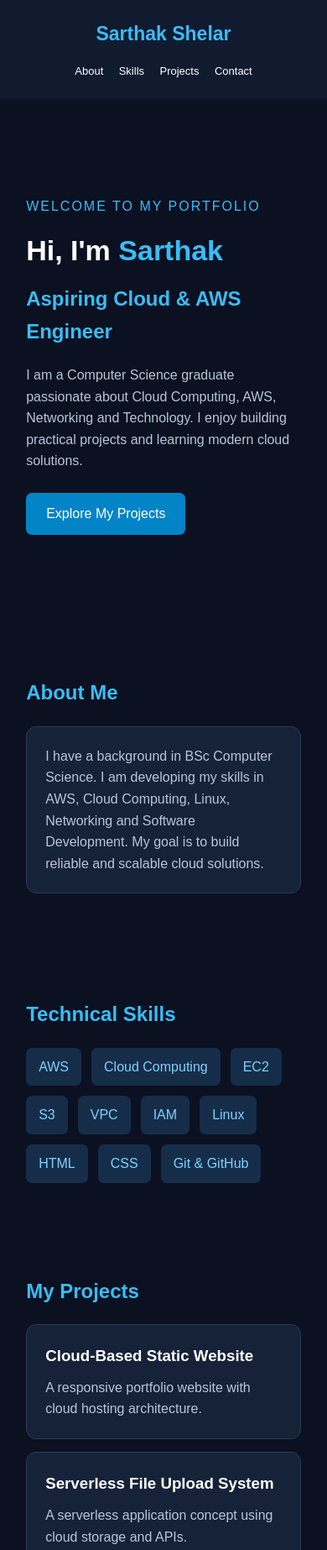
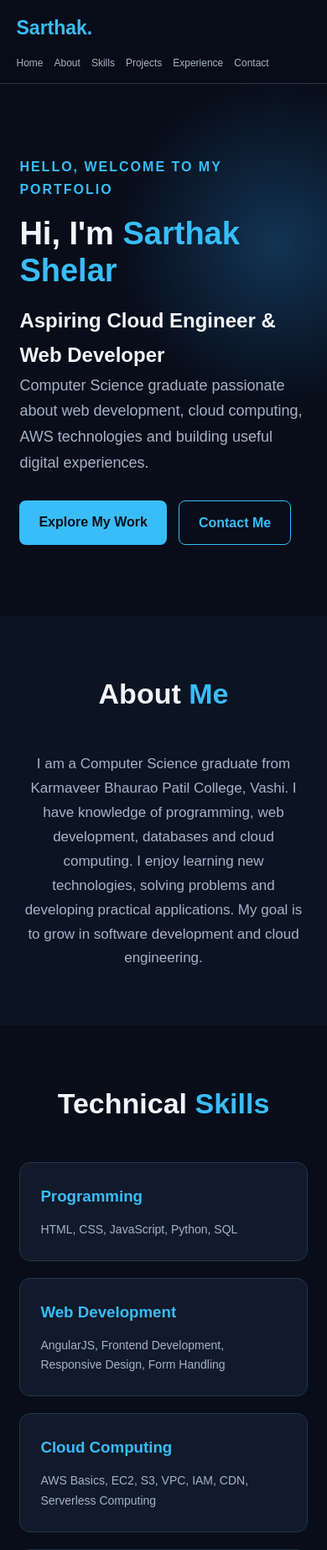
Before and after one commit to sarthakshelar10/aws-static-website, a plain HTML site: page index.html in a window 390 px wide. Shown: the top 1846 px of the page at 84% size. Drawn offline with Linux system fonts and the light colour scheme.

Commit message:
Update index.html

```diff
--- a/index.html
+++ b/index.html
@@ -1,201 +1,184 @@
+
 <!DOCTYPE html>
 <html lang="en">
 <head>
 <meta charset="UTF-8">
 <meta name="viewport" content="width=device-width, initial-scale=1.0">
-<title>Sarthak | Cloud Engineer</title>
+<title>Sarthak Shelar | Cloud & Web Developer</title>
+<meta name="description" content="Sarthak Shelar - Computer Science graduate, Web Developer and aspiring Cloud Engineer.">
 <style>
-* {
-  margin: 0;
-  padding: 0;
-  box-sizing: border-box;
-}
-body {
-  font-family: Arial, sans-serif;
-  background: #0b1120;
-  color: white;
-  line-height: 1.6;
-}
-header {
-  padding: 22px 8%;
-  display: flex;
-  justify-content: space-between;
-  align-items: center;
-  background: #111b30;
-}
-.logo {
-  color: #38bdf8;
-  font-size: 23px;
-  font-weight: bold;
-}
-nav a {
-  color: white;
-  text-decoration: none;
-  margin-left: 15px;
-}
-.hero {
-  min-height: 75vh;
-  display: flex;
-  flex-direction: column;
-  justify-content: center;
-  padding: 60px 8%;
-}
-.hero h1 {
-  font-size: 42px;
-  margin: 12px 0;
-}
-.hero h1 span {
-  color: #38bdf8;
-}
-.hero p {
-  color: #b8c5d8;
-  max-width: 550px;
-}
-.tag {
-  color: #38bdf8;
-  letter-spacing: 2px;
-}
-.btn {
-  display: inline-block;
-  background: #0284c7;
-  color: white;
-  padding: 12px 24px;
-  margin-top: 25px;
-  text-decoration: none;
-  border-radius: 7px;
-  width: fit-content;
-}
-section {
-  padding: 55px 8%;
-}
-h2 {
-  color: #38bdf8;
-  margin-bottom: 20px;
-}
-.card {
-  background: #162238;
-  padding: 22px;
-  margin: 15px 0;
-  border-radius: 12px;
-  border: 1px solid #293b55;
-}
-.card h3 {
-  margin-bottom: 10px;
-}
-.card p {
-  color: #b8c5d8;
-}
-.skills {
-  display: flex;
-  flex-wrap: wrap;
-  gap: 12px;
-}
-.skills span {
-  background: #162d49;
-  padding: 10px 15px;
-  border-radius: 7px;
-  color: #7dd3fc;
-}
-footer {
-  text-align: center;
-  padding: 25px;
-  background: #111b30;
-  color: #9caec5;
-}
-@media(max-width:600px) {
-  header {
-    flex-direction: column;
-    gap: 12px;
-  }
-  nav a {
-    margin: 0 7px;
-    font-size: 13px;
-  }
-  .hero h1 {
-    font-size: 34px;
-  }
+*{margin:0;padding:0;box-sizing:border-box;scroll-behavior:smooth}
+:root{--bg:#080d19;--card:#111a2b;--blue:#38bdf8;--text:#f1f5f9;--muted:#a6b2c5}
+body{font-family:Arial,sans-serif;background:var(--bg);color:var(--text);line-height:1.7}
+a{text-decoration:none;color:inherit}
+header{position:sticky;top:0;z-index:10;background:#080d19ed;border-bottom:1px solid #26354b;padding:16px 7%;display:flex;justify-content:space-between;align-items:center}
+.logo{font-size:23px;font-weight:bold;color:var(--blue)}
+nav{display:flex;gap:22px;flex-wrap:wrap}
+nav a{font-size:14px;color:var(--muted)}
+nav a:hover{color:var(--blue)}
+section{padding:85px 8%;scroll-margin-top:65px}
+.hero{min-height:85vh;display:flex;align-items:center;background:radial-gradient(circle at 85% 30%,#123454 0%,transparent 35%)}
+.hero-content{max-width:750px}
+.tag{color:var(--blue);font-weight:bold;letter-spacing:2px}
+h1{font-size:clamp(38px,7vw,66px);line-height:1.15;margin:18px 0}
+h1 span,.accent{color:var(--blue)}
+.hero p{color:var(--muted);font-size:18px;max-width:650px}
+.buttons{display:flex;gap:14px;flex-wrap:wrap;margin-top:30px}
+.btn{padding:12px 23px;border-radius:8px;background:var(--blue);color:#06111e;font-weight:bold;display:inline-block}
+.btn.outline{background:transparent;color:var(--blue);border:1px solid var(--blue)}
+.section-title{text-align:center;font-size:34px;margin-bottom:40px}
+.section-title span{color:var(--blue)}
+.about{background:#0c1423}
+.about p{max-width:850px;margin:auto;text-align:center;color:var(--muted);font-size:17px}
+.skills-grid,.projects-grid{display:grid;grid-template-columns:repeat(auto-fit,minmax(220px,1fr));gap:20px}
+.card{background:var(--card);border:1px solid #26354b;border-radius:13px;padding:24px;transition:.3s}
+.card:hover{transform:translateY(-6px);border-color:var(--blue)}
+.card h3{color:var(--blue);margin-bottom:12px}
+.card p,.card li{color:var(--muted);font-size:14px}
+.card ul{padding-left:18px}
+.project-status{display:inline-block;color:var(--blue);font-size:12px;margin-bottom:10px;border:1px solid #25658a;padding:3px 9px;border-radius:20px}
+.timeline{max-width:750px;margin:auto}
+.timeline .card{margin-bottom:20px}
+.contact{text-align:center;background:#0c1423}
+.contact p{color:var(--muted);margin:10px}
+.contact a{color:var(--blue)}
+footer{text-align:center;padding:25px;color:var(--muted);border-top:1px solid #26354b;font-size:13px}
+@media(max-width:650px){
+header{padding:14px 5%;align-items:flex-start;gap:12px;flex-direction:column}
+nav{gap:13px}
+nav a{font-size:12px}
+section{padding:65px 6%}
+.hero{min-height:75vh}
 }
 </style>
 </head>
 <body>
 
 <header>
-  <div class="logo">Sarthak Shelar </div>
+<div class="logo">Sarthak.</div>
 <nav>
+<a href="#home">Home</a>
 <a href="#about">About</a>
 <a href="#skills">Skills</a>
 <a href="#projects">Projects</a>
+<a href="#experience">Experience</a>
 <a href="#contact">Contact</a>
 </nav>
 </header>
 
-<div class="hero">
-  <div class="tag">WELCOME TO MY PORTFOLIO</div>
-  <h1>Hi, I'm <span>Sarthak</span></h1>
-  <h2>Aspiring Cloud & AWS Engineer</h2>
-  <p>
-    I am a Computer Science graduate passionate about
-    Cloud Computing, AWS, Networking and Technology.
-    I enjoy building practical projects and learning
-    modern cloud solutions.
-  </p>
-  <a class="btn" href="#projects">Explore My Projects</a>
+<section class="hero" id="home">
+<div class="hero-content">
+<div class="tag">HELLO, WELCOME TO MY PORTFOLIO</div>
+<h1>Hi, I'm <span>Sarthak Shelar</span></h1>
+<h2>Aspiring Cloud Engineer & Web Developer</h2>
+<p>Computer Science graduate passionate about web development, cloud computing, AWS technologies and building useful digital experiences.</p>
+<div class="buttons">
+<a class="btn" href="#projects">Explore My Work</a>
+<a class="btn outline" href="#contact">Contact Me</a>
 </div>
-
-<section id="about">
-  <h2>About Me</h2>
-  <div class="card">
-    <p>
-      I have a background in BSc Computer Science.
-      I am developing my skills in AWS, Cloud Computing,
-      Linux, Networking and Software Development.
-      My goal is to build reliable and scalable cloud solutions.
-    </p>
 </div>
 </section>
 
+<section class="about" id="about">
+<h2 class="section-title">About <span>Me</span></h2>
+<p>I am a Computer Science graduate from Karmaveer Bhaurao Patil College, Vashi. I have knowledge of programming, web development, databases and cloud computing. I enjoy learning new technologies, solving problems and developing practical applications. My goal is to grow in software development and cloud engineering.</p>
+</section>
+
 <section id="skills">
-  <h2>Technical Skills</h2>
-  <div class="skills">
-    <span>AWS</span>
-    <span>Cloud Computing</span>
-    <span>EC2</span>
-    <span>S3</span>
-    <span>VPC</span>
-    <span>IAM</span>
-    <span>Linux</span>
-    <span>HTML</span>
-    <span>CSS</span>
-    <span>Git & GitHub</span>
+<h2 class="section-title">Technical <span>Skills</span></h2>
+<div class="skills-grid">
+<div class="card">
+<h3>Programming</h3>
+<p>HTML, CSS, JavaScript, Python, SQL</p>
+</div>
+<div class="card">
+<h3>Web Development</h3>
+<p>AngularJS, Frontend Development, Responsive Design, Form Handling</p>
+</div>
+<div class="card">
+<h3>Cloud Computing</h3>
+<p>AWS Basics, EC2, S3, VPC, IAM, CDN, Serverless Computing</p>
+</div>
+<div class="card">
+<h3>Database</h3>
+<p>MySQL, Database Design Basics, SQL Queries</p>
+</div>
+<div class="card">
+<h3>DevOps & Testing</h3>
+<p>CI/CD Fundamentals, Deployment Concepts, Software Testing, Debugging</p>
+</div>
+<div class="card">
+<h3>Core Skills</h3>
+<p>Data Structures, Algorithms, Computer Networks, Problem Solving</p>
+</div>
 </div>
 </section>
 
-<section id="projects">
-  <h2>My Projects</h2>
+<section class="about" id="projects">
+<h2 class="section-title">My <span>Projects</span></h2>
+<div class="projects-grid">
 <div class="card">
-    <h3>Cloud-Based Static Website</h3>
-    <p>A responsive portfolio website with cloud hosting architecture.</p>
+<span class="project-status">Developed</span>
+<h3>Travel Diary Web Application</h3>
+<p>A web application to record and manage travel experiences.</p>
+<ul>
+<li>Built using HTML, CSS, JavaScript and AngularJS.</li>
+<li>Add trip details and upload images.</li>
+<li>Dynamic content display.</li>
+<li>Export user-entered data into Word documents.</li>
+</ul>
 </div>
 <div class="card">
-    <h3>Serverless File Upload System</h3>
-    <p>A serverless application concept using cloud storage and APIs.</p>
+<span class="project-status">Portfolio Website</span>
+<h3>Personal Portfolio</h3>
+<p>A responsive personal website showcasing my education, technical skills, experience and development journey.</p>
+<ul>
+<li>Built using HTML and CSS.</li>
+<li>Hosted through GitHub Pages.</li>
+<li>Mobile-friendly layout.</li>
+</ul>
 </div>
-  <div class="card">
-    <h3>Auto Scaling Web Application</h3>
-    <p>A cloud infrastructure project exploring load balancing and scalability.</p>
 </div>
 </section>
 
-<section id="contact">
-  <h2>Contact Me</h2>
+<section id="experience">
+<h2 class="section-title">My <span>Experience</span></h2>
+<div class="timeline">
 <div class="card">
-    <p>GitHub: github.com/sarthakshelar10</p>
-    <p>Let's connect and build something amazing!</p>
+<span class="project-status">2 Months</span>
+<h3>Web Developer Intern</h3>
+<h4>PhelixCreatives</h4>
+<p>Worked as a Web Developer Intern for two months, gaining practical exposure to web development and frontend technologies.</p>
+</div>
+</div>
+</section>
+
+<section class="about" id="education">
+<h2 class="section-title">My <span>Education</span></h2>
+<div class="timeline">
+<div class="card">
+<h3>Bachelor of Science in Computer Science</h3>
+<p>Karmaveer Bhaurao Patil College, Vashi</p>
+<p>2023 – 2026</p>
+<p>Final Semester | Result: Passed</p>
+</div>
+</div>
+</section>
+
+<section id="contact" class="contact">
+<h2 class="section-title">Get In <span>Touch</span></h2>
+<p>Interested in working together or discussing opportunities? Feel free to contact me.</p>
+<p>Email: <a href="mailto:shelarsarthak10@gmail.com">shelarsarthak10@gmail.com</a></p>
+<p>Phone: <a href="tel:+919152396069">+91 9152396069</a></p>
+<p>GitHub: <a href="https://github.com/sarthakshelar10" target="_blank">github.com/sarthakshelar10</a></p>
+<div class="buttons" style="justify-content:center">
+<a class="btn" href="mailto:shelarsarthak10@gmail.com">Send Me an Email</a>
 </div>
 </section>
 
 <footer>
-  © 2026 Sarthak | Cloud Engineer Portfolio
+<p>© 2026 Sarthak Shelar. All Rights Reserved.</p>
+<p>Designed & Built with passion.</p>
 </footer>
 
 </body>
```
Lines whose indentation alone changed are shown as unchanged.
